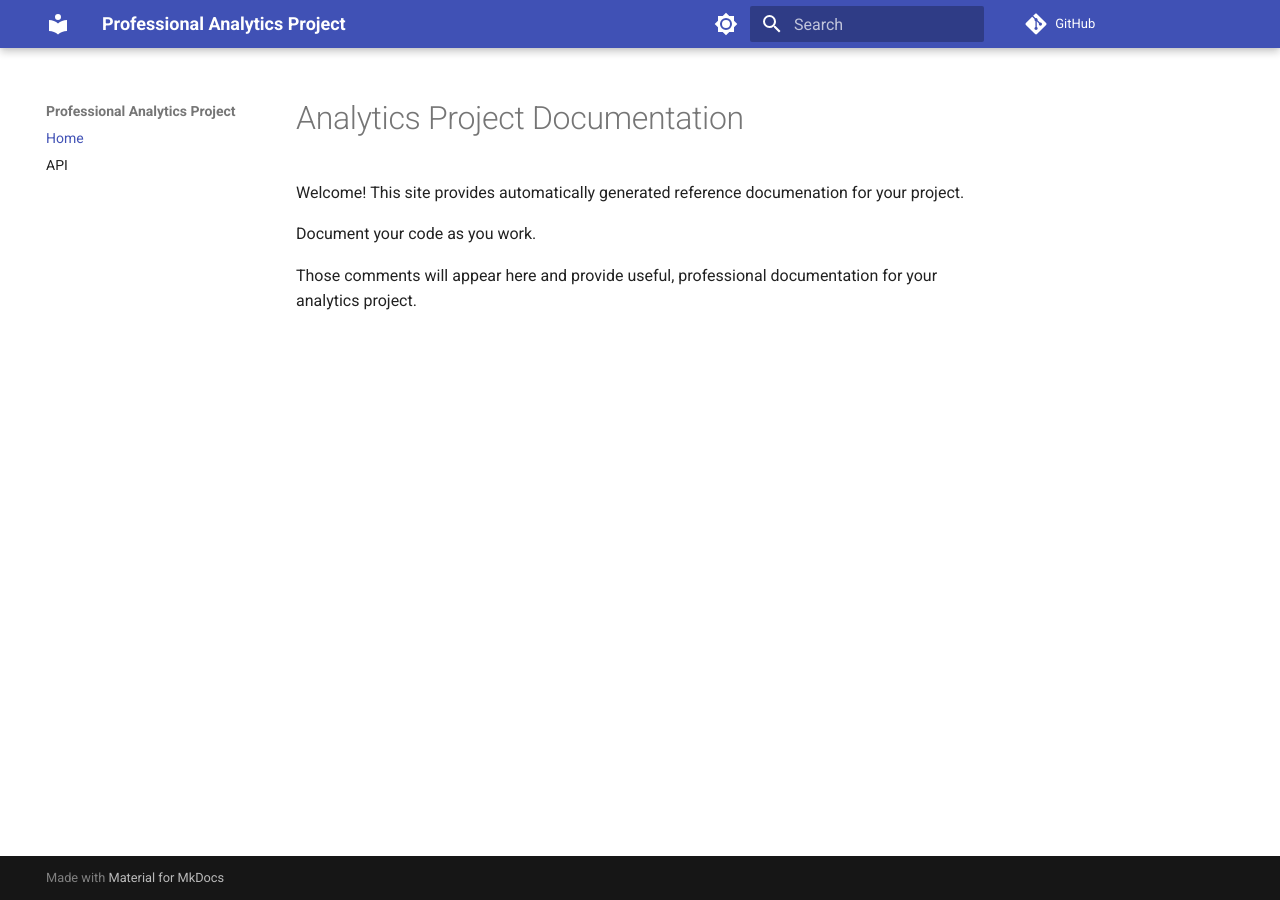
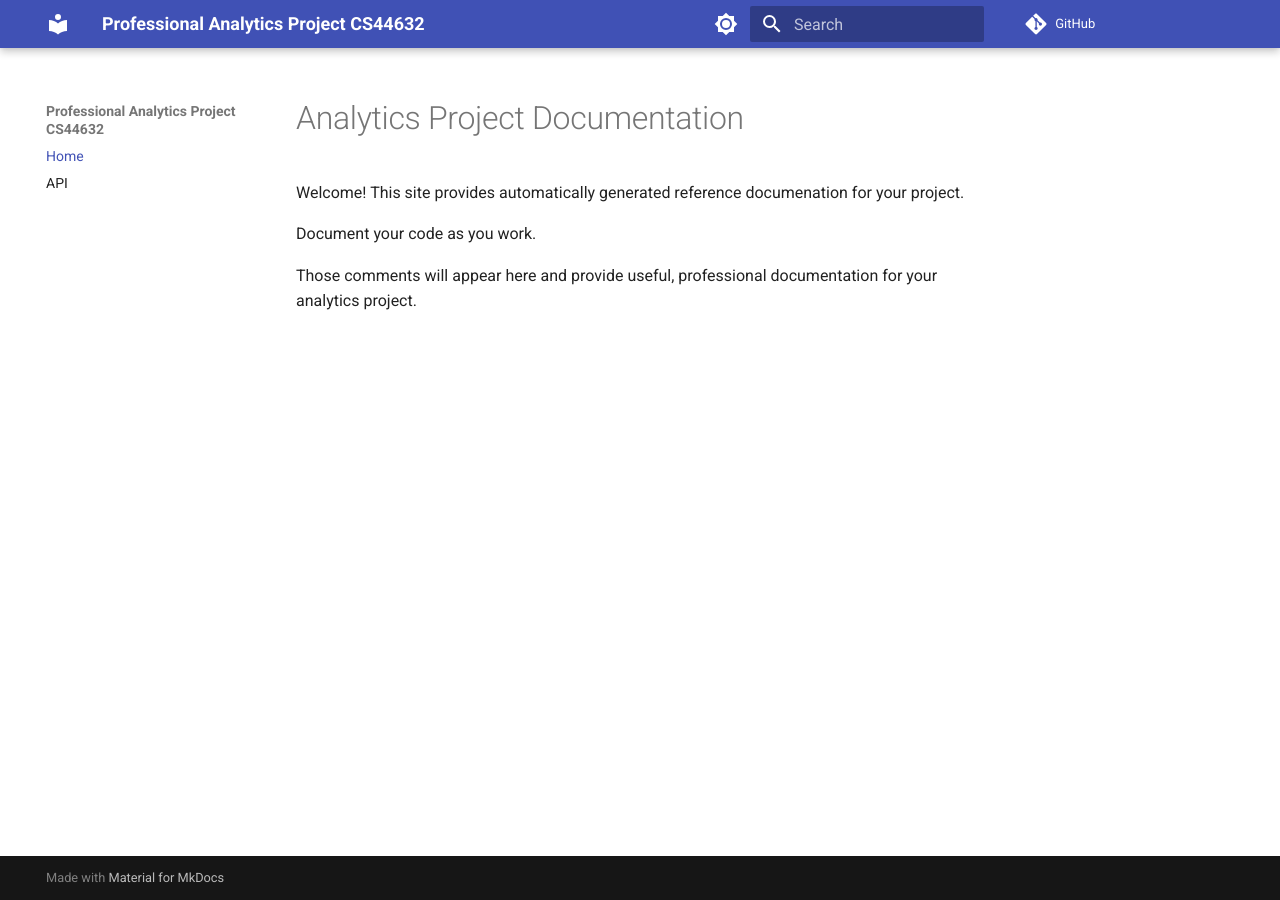
Before and after one commit to crsellinger/smart-store-calebsellinger, an MkDocs documentation site: the page built from docs/index.md, in a window 1280 px wide. Built offline with MkDocs 1.6.1 and Material for MkDocs 9.7.7, drawn with Linux system fonts in a browser that asks for light colours; comment, search, counter and statistics services are not loaded.

Commit message:
Finished project setup after following all steps

```diff
--- a/mkdocs.yml
+++ b/mkdocs.yml
@@ -6,11 +6,11 @@
 # TODO: Update site_description
 # TODO: Update site_author
 
-site_name: Professional Analytics Project
-site_url: https://denisecase.github.io/pro-analytics-02-starter/
-repo_url: https://github.com/denisecase/pro-analytics-02-starter
-site_description: Professional Python project demonstrating industry best practices
-site_author: Denise Case
+site_name: Professional Analytics Project CS44632
+site_url: https://crsellinger.github.io/smart-store-calebsellinger/
+repo_url: https://github.com/crsellinger/smart-store-calebsellinger
+site_description: Professional Python project demonstrating industry best practices for CS44632
+site_author: Caleb Sellinger
 docs_dir: docs
 site_dir: site
 
--- a/pyproject.toml
+++ b/pyproject.toml
@@ -9,7 +9,7 @@ build-backend = "setuptools.build_meta"
 requires = ["setuptools>=80", "wheel"]
 
 [project]
-authors = [{name = "Denise Case"}] # TODO: Change to YOUR name (ownership matters)
+authors = [{name = "Caleb Sellinger"}]
 classifiers = [
   "Programming Language :: Python :: 3 :: Only",
   "Programming Language :: Python :: 3.12",
```
